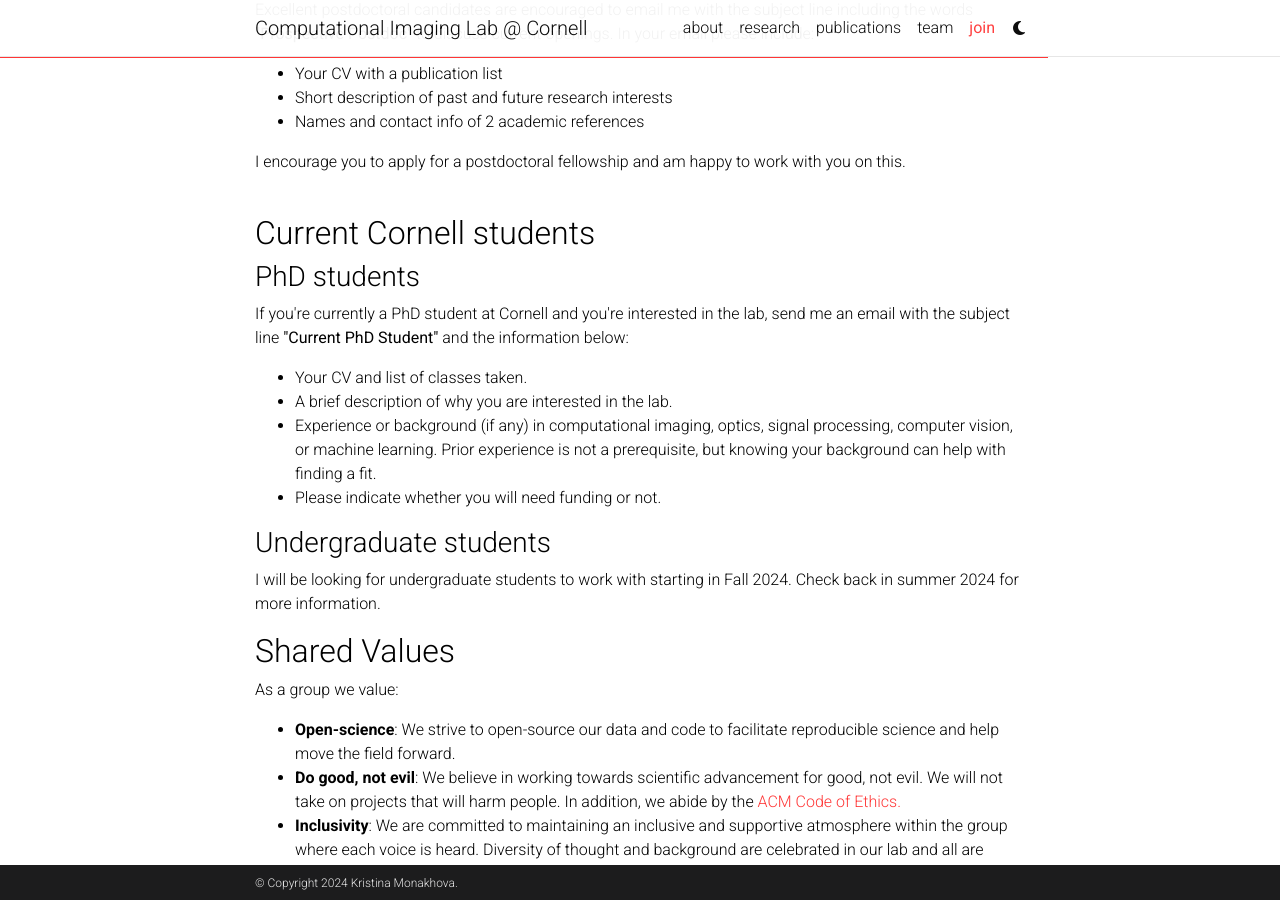
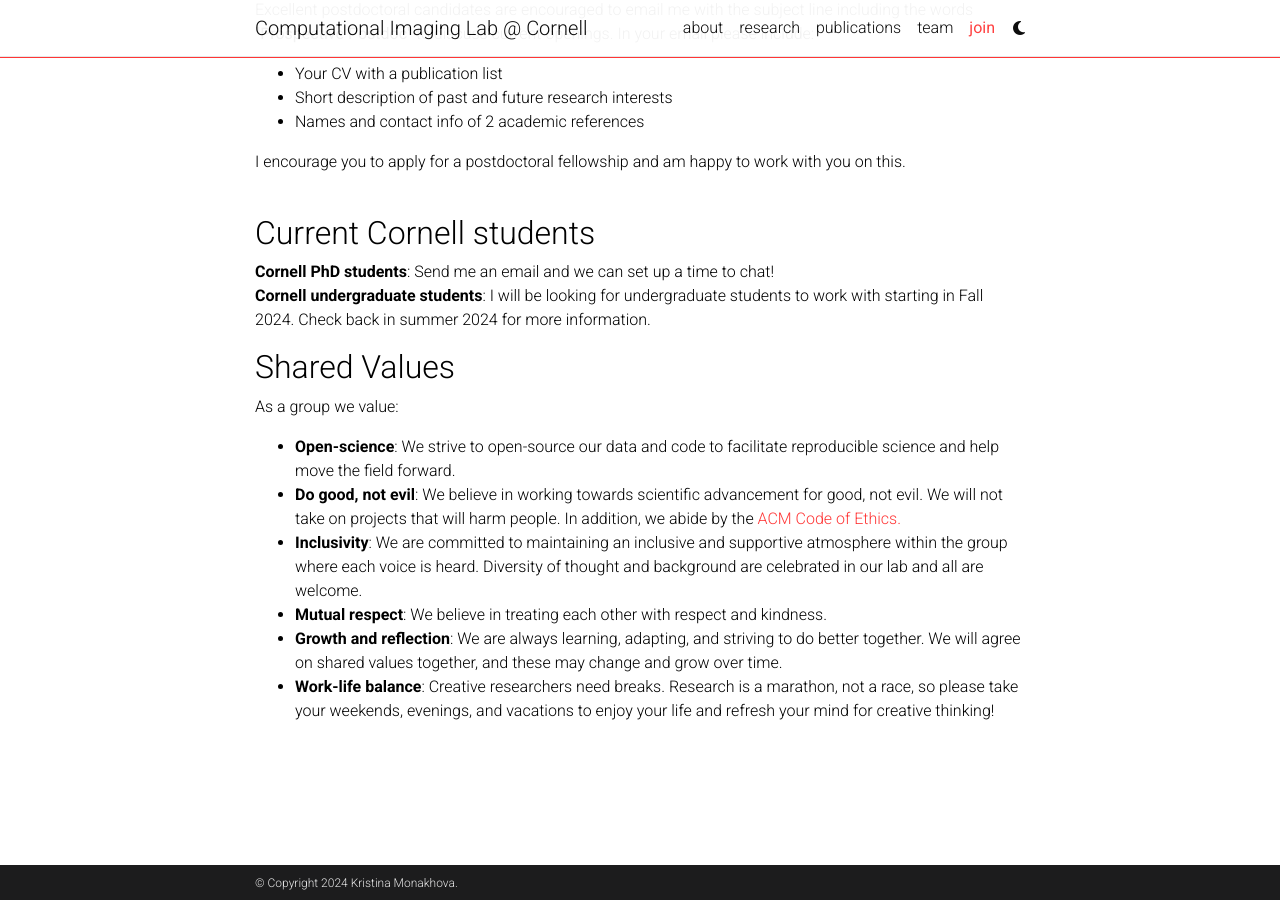
Before and after one commit to monakhova/monakhova.github.io, a Jekyll site: the page built from _pages/join.md, in a window 1280 px wide and 900 px high, scrolled down 863 px. Built offline with Jekyll 4.4.1, drawn with Linux system fonts in a browser that asks for light colours; full-size pictures stand in for the smaller copies a plugin makes; comment, search, counter and statistics services are not loaded; a style sheet for code colours, icons or effects is not loaded.

Commit message:
fixed typo

```diff
--- a/_pages/join.md
+++ b/_pages/join.md
@@ -37,20 +37,8 @@
 I encourage you to apply for a postdoctoral fellowship and am happy to work with you on this. <br><br> </p>
 
 <h2 class="category">Current Cornell students</h2>
-<h3> PhD students</h3>
-<p>
-If you're currently a PhD student at Cornell and you're interested in the lab, send me an email with the subject line <b>"Current PhD Student"</b> and the information below:
-	<ul>
-	  <li>Your CV and list of classes taken.</li>
-	  <li>A brief description of why you are interested in the lab.</li>
-	  <li>Experience or background (if any) in computational imaging, optics, signal processing, computer vision, or machine learning. Prior experience is not a prerequisite, but knowing your background can help with finding a fit.</li>
-	  <li>Please indicate whether you will need funding or not. </li>
-	</ul>
-</p>
-<h3 class="category">Undergraduate students</h3>
-<p>
-I will be looking for undergraduate students to work with starting in Fall 2024. Check back in summer 2024 for more information. </p>
-
+<span class="font-weight-bold">Cornell PhD students</span>: Send me an email and we can set up a time to chat! <br>
+<span class="font-weight-bold">Cornell undergraduate students</span>: I will be looking for undergraduate students to work with starting in Fall 2024. Check back in summer 2024 for more information.
 
 <h2 class="category"><a id="shared-values">Shared Values</a></h2>
 As a group we value:
```
Also changed, not shown: _includes/text-expand.html (added, +16 -0 lines), _news/announcement_10.md (+1 -1 lines), _news/announcement_11.md (+1 -1 lines).
